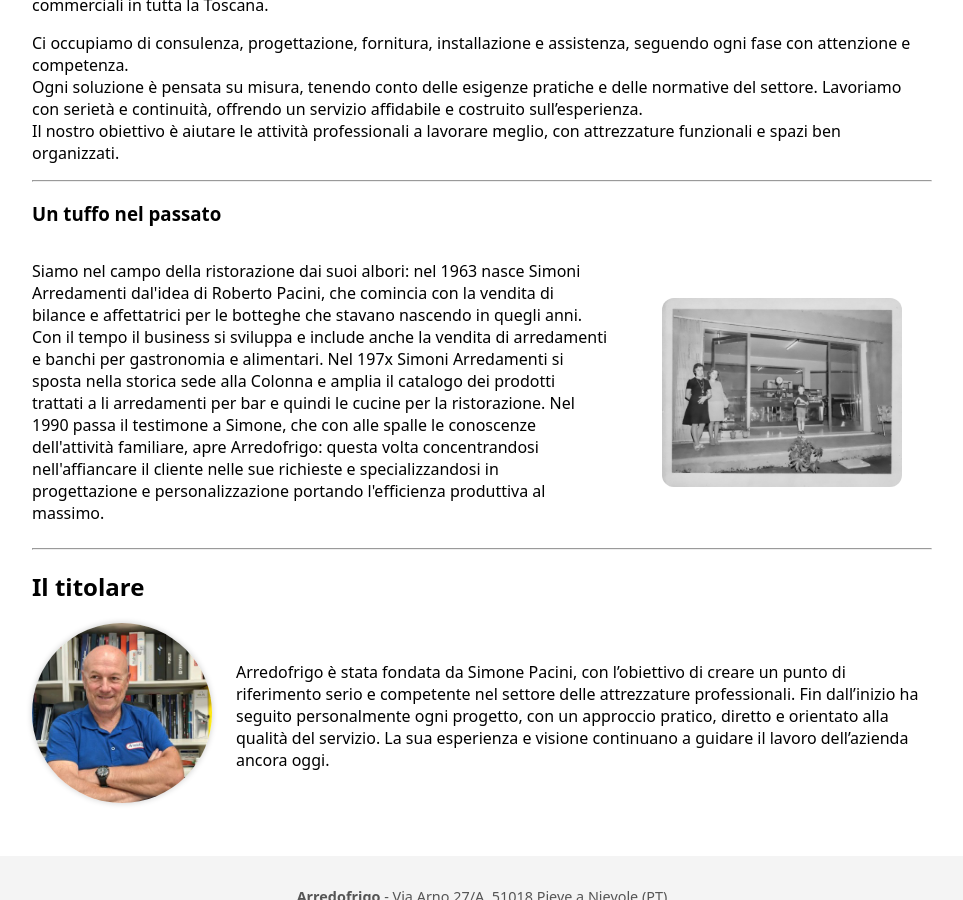
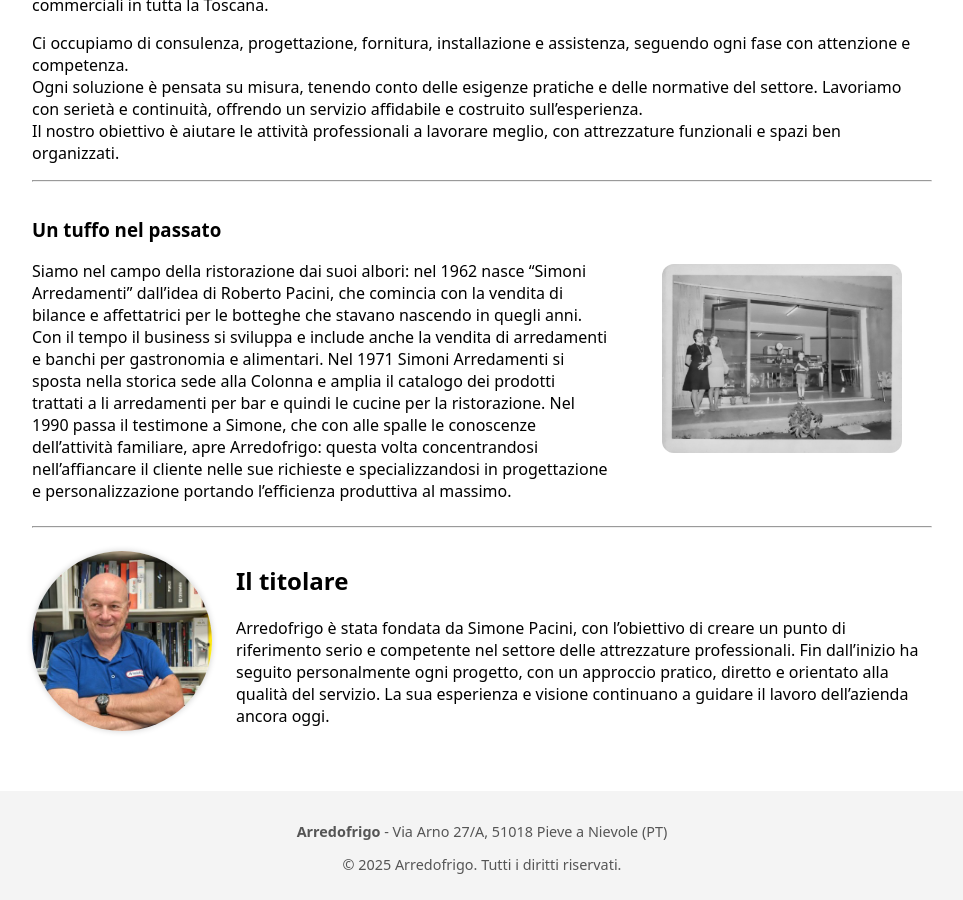
Before and after one commit to fusebyte/Arredofrigo, a Jekyll site: the page built from chi-siamo.md, in a window 1280 px wide and 900 px high, scrolled down 671 px. Shown: the whole window, without its empty margins (158-1121 px from the left). Built offline with Jekyll 4.4.1, drawn with Linux system fonts in a browser that asks for light colours.

Commit message:
blocchi testo-immagine in _includes

```diff
--- /dev/null
+++ b/_includes/image-text-block.html
@@ -0,0 +1,8 @@
+<div style="display: flex; align-items: center; gap: 1.5rem; flex-wrap: wrap; margin-top: 1rem; justify-content:center">
+  <div style="flex: 0 0 auto;">
+    <img src="{{ include.img_src }}" alt="{{ include.img_alt }}" class="{{ include.img_class | default: 'img-base' }}">
+  </div>
+    <div style="flex: 1; min-width: 250px;">
+    {{ include.text | markdownify }}
+  </div>
+</div>
--- /dev/null
+++ b/_includes/text-image-block.html
@@ -0,0 +1,8 @@
+<div style="display: flex; align-items: center; gap: 1.5rem; flex-wrap: wrap; margin-top: 1rem; justify-content:center">
+  <div style="flex: 1; min-width: 250px;">
+    {{ include.text | markdownify }}
+  </div>
+  <div style="flex: 0 0 auto;">
+    <img src="{{ include.img_src }}" alt="{{ include.img_alt }}" class="{{ include.img_class | default: 'img-base' }}">
+  </div>
+</div>
--- a/chi-siamo.md
+++ b/chi-siamo.md
@@ -16,41 +16,29 @@
 
 ---
 
+{% capture contenuto %}
 ### Un tuffo nel passato
 
+Siamo nel campo della ristorazione dai suoi albori: nel 1962 nasce "Simoni Arredamenti" dall'idea di Roberto Pacini, che comincia con la vendita di bilance e affettatrici per le botteghe che stavano nascendo in quegli anni. Con il tempo il business si sviluppa e include anche la vendita di arredamenti e banchi per gastronomia e alimentari. Nel 1971 Simoni Arredamenti si sposta nella storica sede alla Colonna e amplia il catalogo dei prodotti trattati a li arredamenti per bar e quindi le cucine per la ristorazione. Nel 1990 passa il testimone a Simone, che con alle spalle le conoscenze dell'attività familiare, apre Arredofrigo: questa volta concentrandosi nell'affiancare il cliente nelle sue richieste e specializzandosi in progettazione e personalizzazione portando l'efficienza produttiva al massimo.
+{% endcapture %}
 
-<div style="display: flex; align-items: center; gap: 1.5rem; flex-wrap: wrap; margin-top: 1rem;">
-
-<div style="flex: 1; min-width: 250px;">
-  <p>
-    Siamo nel campo della ristorazione dai suoi albori: nel 1963 nasce Simoni Arredamenti dal'idea di Roberto Pacini, che comincia con la vendita di bilance e affettatrici per le botteghe che stavano nascendo in quegli anni. Con il tempo il business si sviluppa e include anche la vendita di arredamenti e banchi per gastronomia e alimentari. Nel 197x Simoni Arredamenti si sposta nella storica sede alla Colonna e amplia il catalogo dei prodotti trattati a li arredamenti per bar e quindi le cucine per la ristorazione.
-    Nel 1990 passa il testimone a Simone, che con alle spalle le conoscenze dell'attività familiare, apre Arredofrigo: questa volta concentrandosi nell'affiancare il cliente nelle sue richieste e specializzandosi in progettazione e personalizzazione portando l'efficienza produttiva al massimo.
-  </p>
-</div>
-
-<div style="flex: 0 0 auto;">
-  <img src="assets/img/ArredofrigoPrima.jpg" alt="Arredofrigo molti anni fa" class="img-base">
-</div>
-
-</div>
-
+{% include text-image-block.html
+   text=contenuto
+   img_src="assets/img/ArredofrigoPrima.jpg"
+   img_alt="Arredofrigo molti anni fa"
+%}
 
 ---
 
+{% capture contenuto %}
 ## Il titolare
 
-<div style="display: flex; align-items: center; gap: 1.5rem; flex-wrap: wrap; margin-top: 1rem;">
+Arredofrigo è stata fondata da Simone Pacini, con l’obiettivo di creare un punto di riferimento serio e competente nel settore delle attrezzature professionali. Fin dall’inizio ha seguito personalmente ogni progetto, con un approccio pratico, diretto e orientato alla qualità del servizio. La sua esperienza e visione continuano a guidare il lavoro dell’azienda ancora oggi.
+{% endcapture %}
 
-<div style="flex: 0 0 auto;">
-  <img src="assets/img/SimonePacini.jpeg" alt="Simone Pacini, fondatore di Arredofrigo" class="img-icon">
-</div>
-
-<div style="flex: 1; min-width: 250px;">
-  <p>
-    Arredofrigo è stata fondata da Simone Pacini, con l’obiettivo di creare un punto di riferimento serio e competente nel settore delle attrezzature professionali.
-    Fin dall’inizio ha seguito personalmente ogni progetto, con un approccio pratico, diretto e orientato alla qualità del servizio.
-    La sua esperienza e visione continuano a guidare il lavoro dell’azienda ancora oggi.
-  </p>
-</div>
-
-</div>
+{% include image-text-block.html
+   text=contenuto
+   img_src="assets/img/SimonePacini.jpeg"
+   img_alt="Simone Pacini, fondatore di Arredofrigo"
+   img_class="img-icon"
+%}
```
